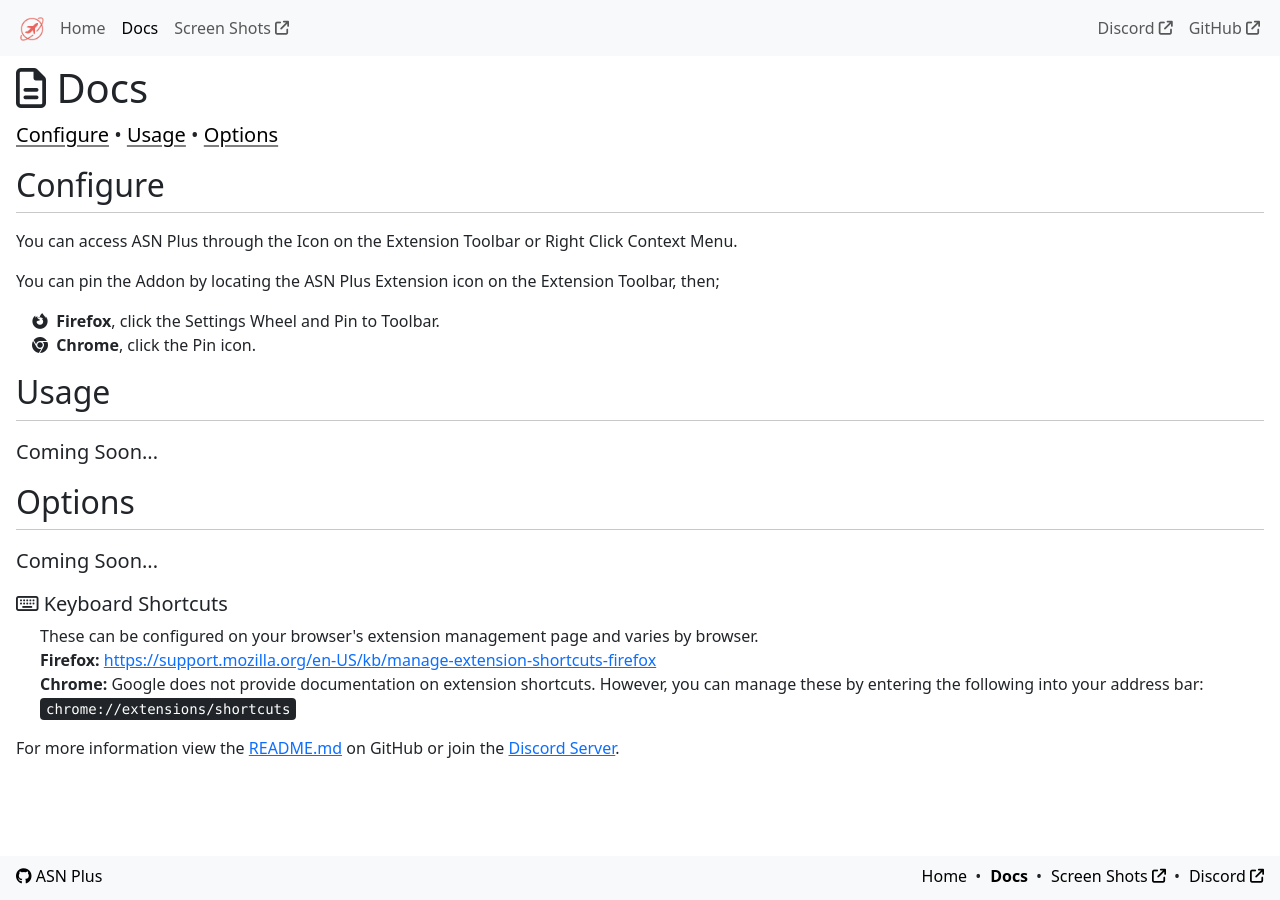
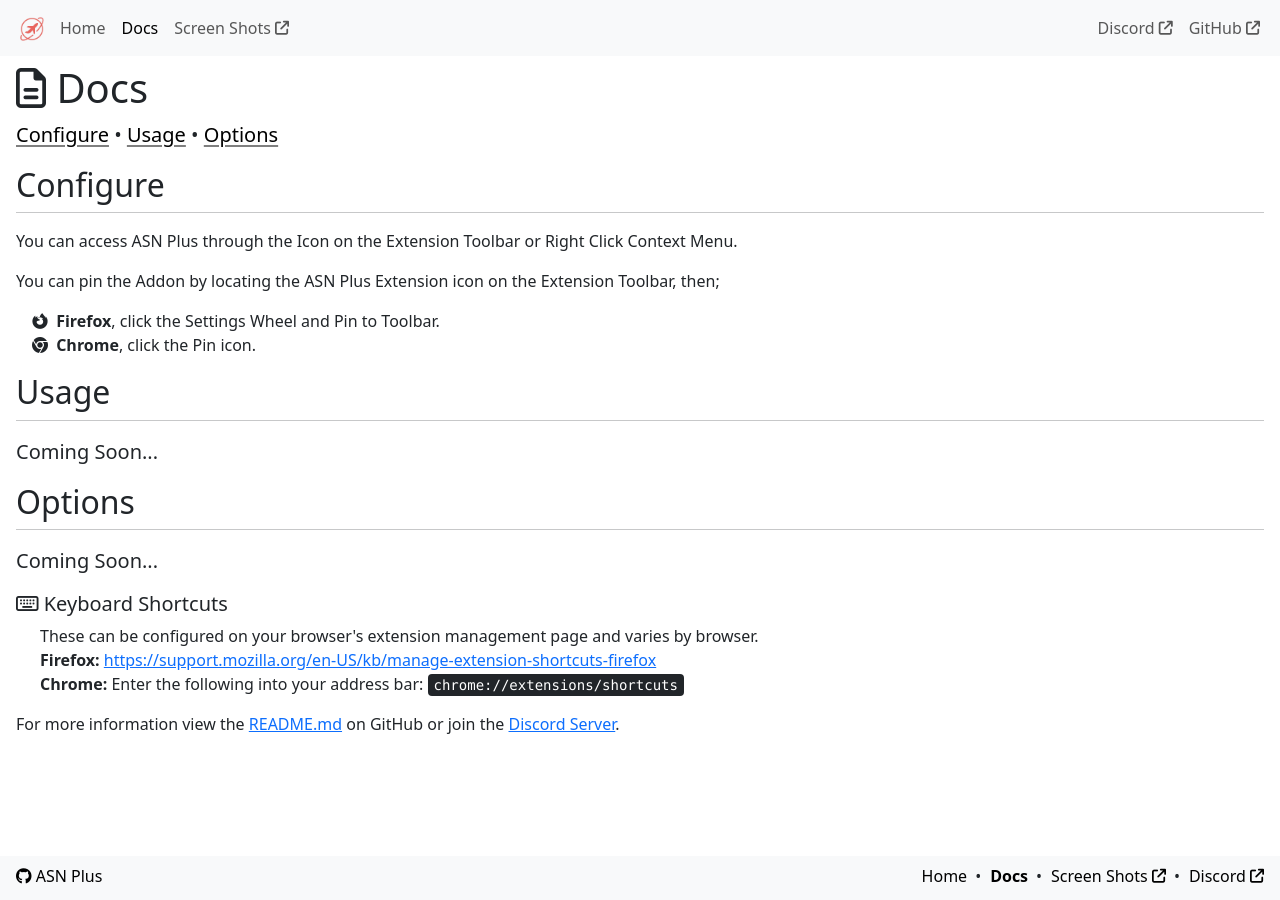
Before and after one commit to cssnr/asn-plus-site, a Jekyll site: the page built from src/html/docs.html, in a window 1280 px wide. Built offline with Jekyll 4.4.1, drawn with Linux system fonts in a browser that asks for light colours; comment, search, counter and statistics services are not loaded.

Commit message:
Minor Fixes (#10)

```diff
--- a/src/_config.yml
+++ b/src/_config.yml
@@ -24,4 +24,5 @@
 firefox_id: asn-plus
 firefox_url: https://addons.mozilla.org/addon/asn-plus
 
+discord_invite: https://discord.gg/wXy6m2X8wY
 discord_webhook: https://discord.com/api/webhooks/242137648028712961/4xM7SXClH_i8we_epG6AXMaqhueg5L5oAVf1dnLw1_el05OxZ-JVfph-QrcQwPkOMJem
--- a/src/html/docs.html
+++ b/src/html/docs.html
@@ -51,14 +51,13 @@
 <p class="lead">Coming Soon...</p>
 
 <h5><i class="fa-regular fa-keyboard"></i> Keyboard Shortcuts</h5>
-<p class="ps-4">
+<p class="ms-4">
     These can be configured on your browser's extension management page and varies by browser.
     <br>
     <strong>Firefox:</strong> <a href="https://support.mozilla.org/en-US/kb/manage-extension-shortcuts-firefox" target="_blank" rel="noopener">
         https://support.mozilla.org/en-US/kb/manage-extension-shortcuts-firefox</a>
     <br>
-    <strong>Chrome:</strong> Google does not provide documentation on extension shortcuts.
-    However, you can manage these by entering the following into your address bar:
+    <strong>Chrome:</strong> Enter the following into your address bar:
     <kbd role="button" data-clipboard-text="chrome://extensions/shortcuts">chrome://extensions/shortcuts</kbd>
 </p>
 
--- a/src/html/uninstall.html
+++ b/src/html/uninstall.html
@@ -40,7 +40,7 @@
                     <label class="form-check-label text-danger-emphasis" for="not-working">Not Working or Broken</label>
                 </div>
                 <div id="not-working-extra" class="alert alert-warning text-center p-2 mt-2 mb-0 d-none">
-                    lease let us know which <strong>feature</strong> is not functioning.
+                    Please let us know which <strong>feature</strong> is not functioning.
                 </div>
                 <div class="my-2">
                     <label for="uninstall-response" class="form-label visually-hidden">Uninstall Feedback</label>
```
Also changed, not shown: src/html/index.html (+14 -16 lines), README.md.
